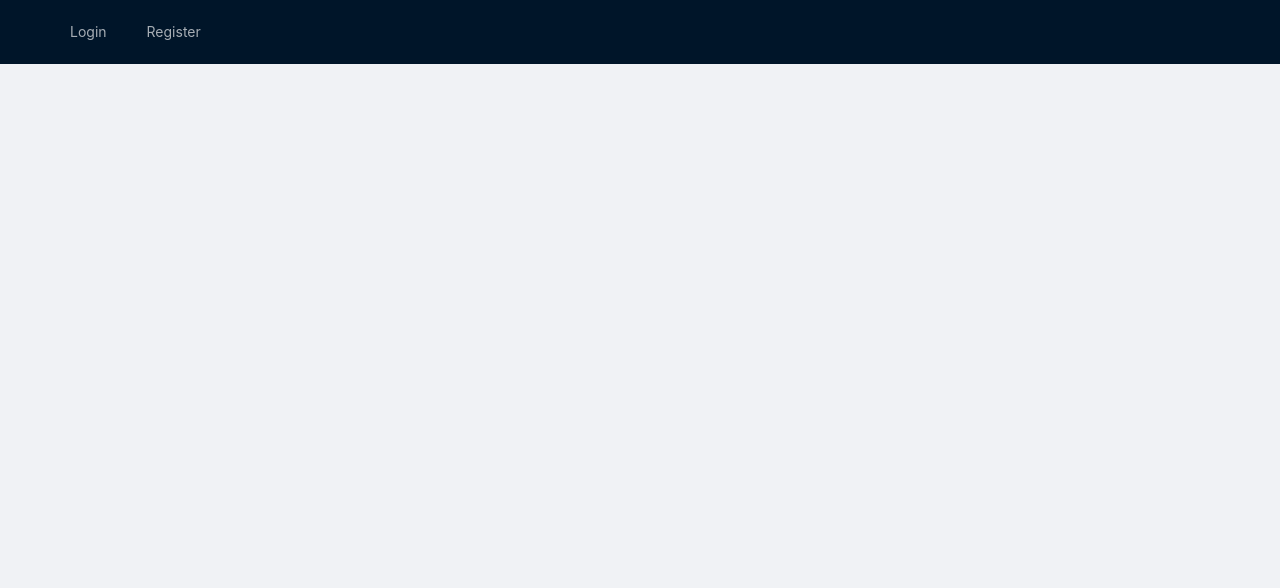
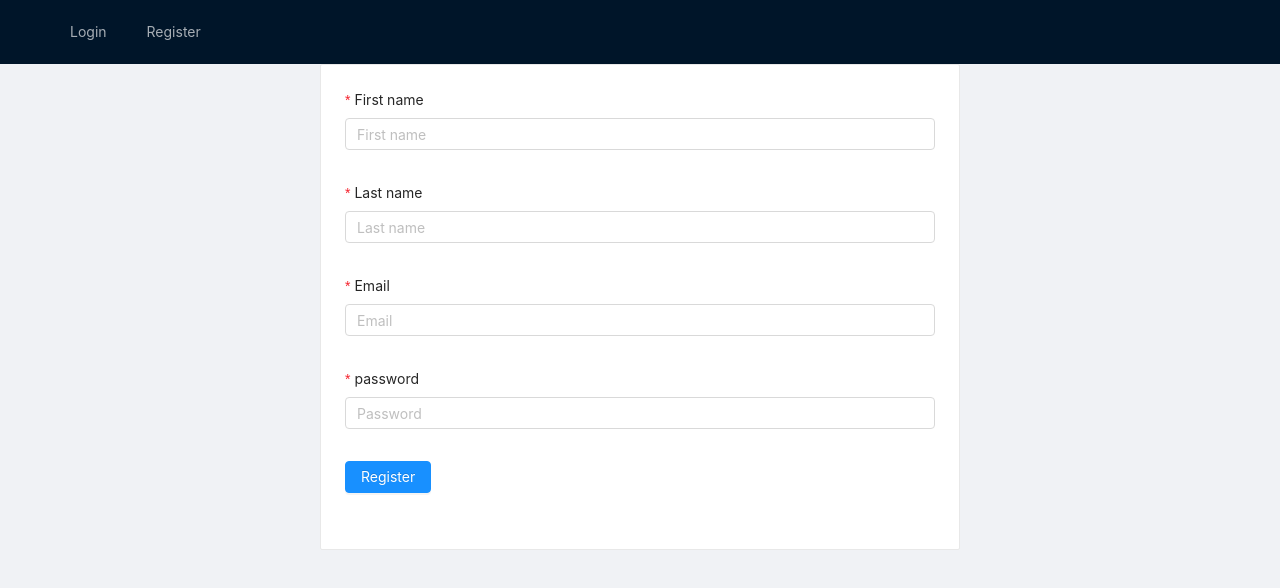
Before and after one commit to ErhanKurnaz/vue-example, a Vue app: page /register in a window 1280 px wide. Shown: the top 588 px of the page. Built offline with nearby package versions, Linux system fonts and the light colour scheme.

Commit message:
made base registration

```diff
--- a/src/components/form/LoginForm.vue
+++ b/src/components/form/LoginForm.vue
@@ -1,7 +1,7 @@
 <template>
     <a-form
         :form="form"
-        @submit.prevent="handleSubmit"
+        @submit.native.prevent="handleSubmit"
         class="login-form"
         id="form"
     >
--- /dev/null
+++ b/src/components/form/RegisterForm.vue
@@ -0,0 +1,104 @@
+<template>
+    <a-form-model
+        :model="user"
+        :rules="rules"
+        layout="vertical"
+        ref="registerForm"
+        @submit.native.prevent="handleSubmit"
+    >
+        <a-form-model-item label="First name" prop="firstName">
+            <a-input v-model="user.firstName" placeholder="First name" />
+        </a-form-model-item>
+        <a-form-model-item label="Last name" prop="lastName">
+            <a-input v-model="user.lastName" placeholder="Last name" />
+        </a-form-model-item>
+        <a-form-model-item label="Email" prop="email">
+            <a-input v-model="user.email" placeholder="Email" />
+        </a-form-model-item>
+        <a-form-model-item label="password" prop="password">
+            <a-input
+                v-model="user.password"
+                placeholder="Password"
+                type="password"
+            />
+        </a-form-model-item>
+        <a-form-model-item>
+            <a-button html-type="submit" type="primary">
+                Register
+            </a-button>
+        </a-form-model-item>
+    </a-form-model>
+</template>
+
+<script lang="ts">
+    import Vue from 'vue'
+    import { FormModel } from 'ant-design-vue/types/form-model/form'
+
+    export default Vue.extend({
+        name: 'RegisterForm',
+        data() {
+            return {
+                user: {
+                    firstName: undefined,
+                    lastName: undefined,
+                    email: undefined,
+                    password: undefined,
+                },
+                rules: {
+                    firstName: [
+                        {
+                            required: true,
+                            message: 'Please fill in a first name',
+                            trigger: 'blur',
+                        },
+                    ],
+                    lastName: [
+                        {
+                            required: true,
+                            message: 'Please fill in a last name',
+                            trigger: 'blur',
+                        },
+                    ],
+                    email: [
+                        {
+                            required: true,
+                            message: 'Please fill in an email',
+                            trigger: 'blur',
+                        },
+                        {
+                            type: 'email',
+                            message: "this isn't a valid email",
+                            trigger: 'blur',
+                        },
+                    ],
+                    password: [
+                        {
+                            required: true,
+                            message: 'Please fill in an password',
+                            trigger: 'blur',
+                        },
+                        {
+                            min: 6,
+                            message: 'must be at least 6 characters',
+                            trigger: 'blur',
+                        },
+                    ],
+                },
+            }
+        },
+        methods: {
+            handleSubmit() {
+                const formRef = this.$refs.registerForm as FormModel
+                formRef.validate(valid => {
+                    if (valid) {
+                        this.$emit('onSubmit', this.user)
+                    } else {
+                        this.$emit('onError')
+                    }
+                })
+            },
+        },
+    })
+</script>
+
+<style scoped></style>
--- /dev/null
+++ b/src/entities/user.ts
@@ -0,0 +1,6 @@
+export interface User {
+    firstName: string
+    lastName: string
+    email: string
+    password: string
+}
--- a/src/store/index.ts
+++ b/src/store/index.ts
@@ -1,12 +1,29 @@
 import Vue from 'vue'
 import Vuex from 'vuex'
+import { User } from '@/entities/user'
 
 Vue.use(Vuex)
 
-export default new Vuex.Store({
-    state: {},
-    mutations: {},
-    actions: {},
+interface StoreInterface {
+    users: Array<User>
+    loggedInUser?: User
+}
+
+export default new Vuex.Store<StoreInterface>({
+    state: {
+        users: [],
+        loggedInUser: undefined,
+    },
+    mutations: {
+        addUser({ users }, user: User) {
+            users.push(user)
+        },
+    },
+    actions: {
+        newUser({ commit }, user: User) {
+            commit('addUser', user)
+        },
+    },
     modules: {},
     getters: {},
 })
--- a/src/views/Register.vue
+++ b/src/views/Register.vue
@@ -1,11 +1,29 @@
 <template>
-    <div />
+    <ARow type="flex" justify="center">
+        <ACol span="12">
+            <a-card>
+                <RegisterForm @onSubmit="handleSubmit" />
+            </a-card>
+        </ACol>
+    </ARow>
 </template>
 
-<script>
-    export default {
+<script lang="ts">
+    import Vue from 'vue'
+    import RegisterForm from '@/components/form/RegisterForm.vue'
+    import { User } from '@/entities/user'
+
+    export default Vue.extend({
         name: 'Register',
-    }
+        components: {
+            RegisterForm,
+        },
+        methods: {
+            handleSubmit(user: User) {
+                this.$store.dispatch('newUser', user)
+            },
+        },
+    })
 </script>
 
 <style scoped></style>
```
